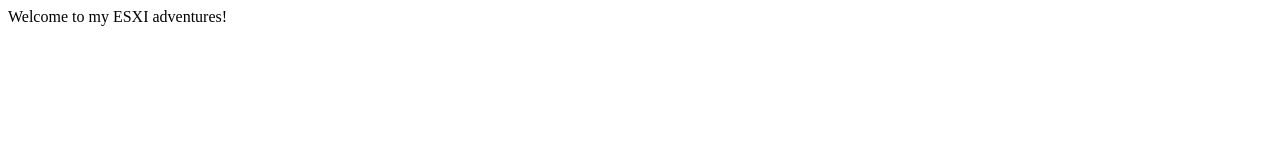
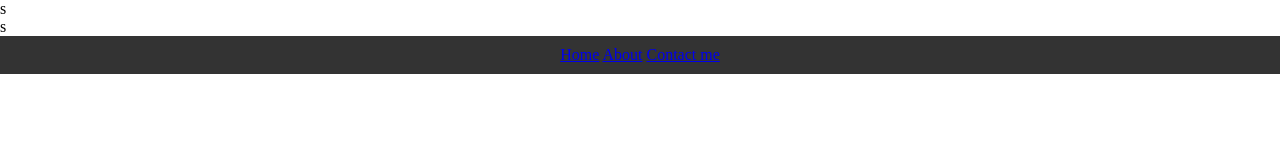
Before and after one commit to cyberyom/cyberyom.github.io, a plain HTML site: page ESXI/index.html in a window 1280 px wide. Drawn offline with Linux system fonts and the light colour scheme.

Commit message:
Update index.html

```diff
--- a/ESXI/index.html
+++ b/ESXI/index.html
@@ -1 +1,37 @@
-Welcome to my ESXI adventures!
+<!DOCTYPE html>
+<html>
+<head>
+	<title>Yoms Blog</title>
+	<style>
+		body {
+			margin: 0;
+			padding: 0;
+			display: flex;
+			flex-direction: column;
+			min-height: 100vh;
+		}
+
+		.footer {
+			background-color: #333;
+			color: white;
+			padding: 10px;
+			text-align: center;
+		}
+	</style>
+</head>
+<body>
+	<header>
+		s
+	</header>
+	<main>
+		s
+	</main>
+	<footer class="footer">
+		<nav>
+			<a href="/index.html">Home</a>
+			<a href="/about.html">About</a>
+			<a href="/contact.html">Contact me</a>
+		</nav>
+	</footer>
+</body>
+</html>
```
